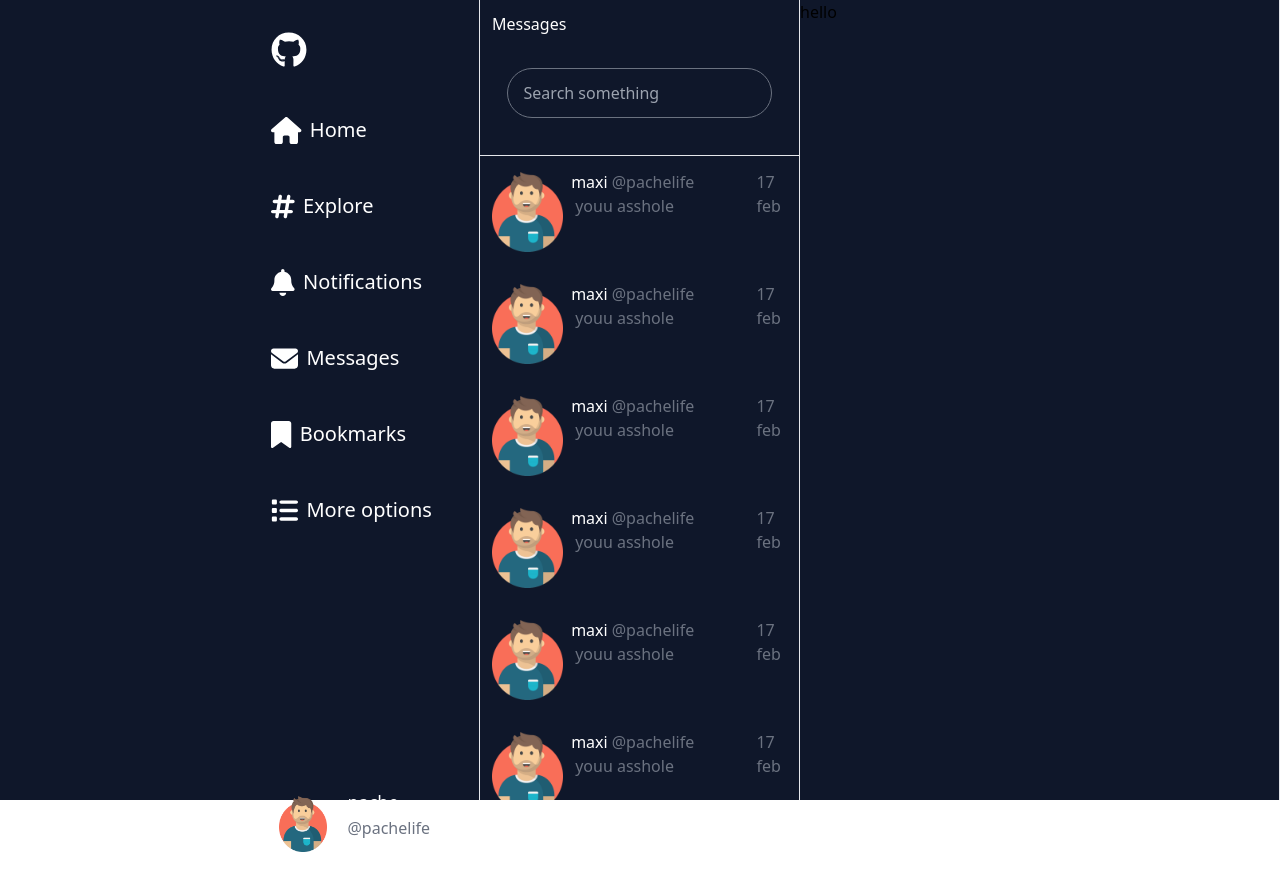
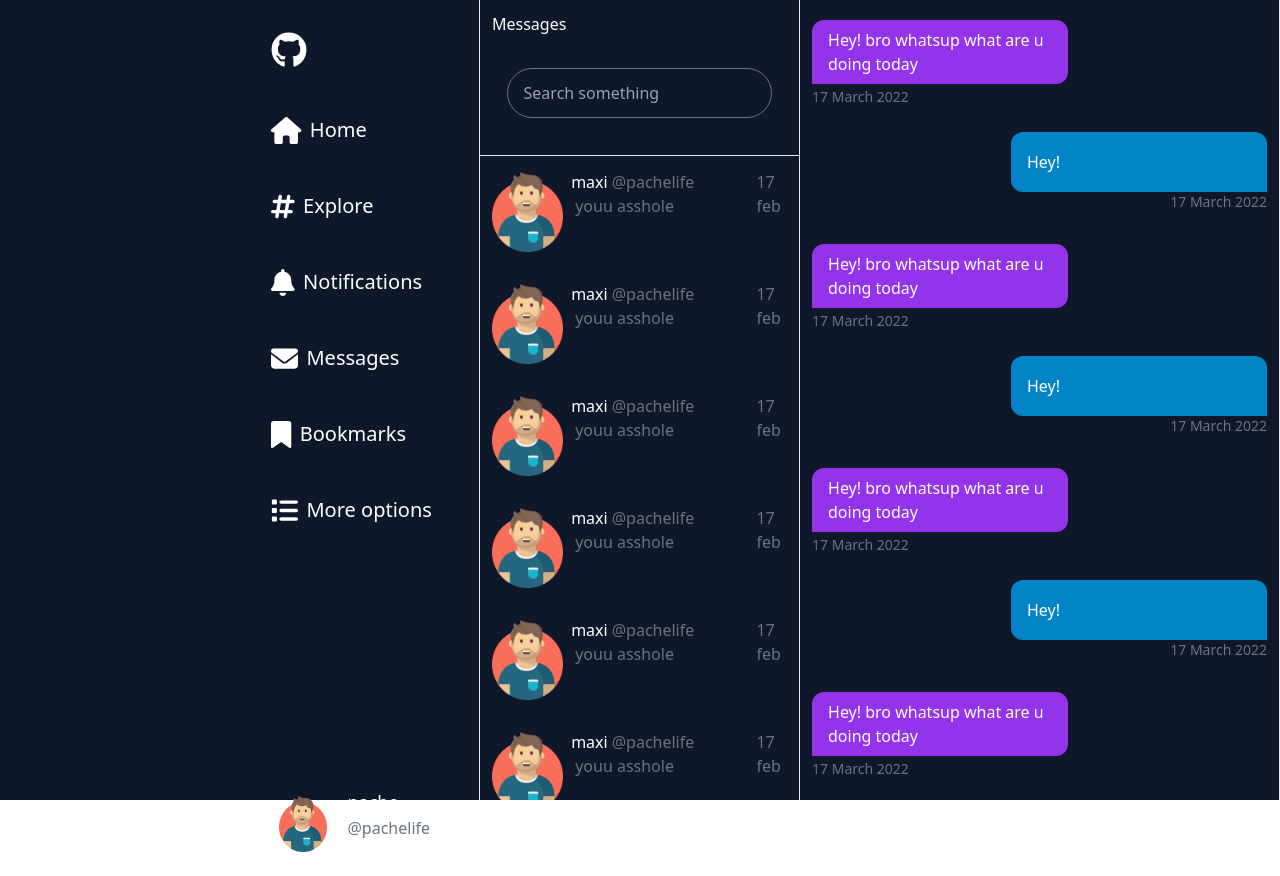
Before and after one commit to maxippacheco/social-network-app, a React app in the folder social-network-twitter/: page /chat in a window 1280 px wide. Built offline with nearby package versions, Linux system fonts and the light colour scheme; the HTML template or start-up script is replaced by a standard one.

Commit message:
messages page finished

```diff
--- /dev/null
+++ b/social-network-twitter/src/components/chat/IncomingMessage.tsx
@@ -0,0 +1,11 @@
+
+export const IncomingMessage = () => {
+	return (
+        <div className="h-28 w-full pl-3 pt-5 pb-3 ">
+          <div className="bg-purple-600 h-16 w-64 flex items-center rounded-xl rounded-bl-none">
+            <span className='ml-4 text-white'>Hey! bro whatsup what are u doing today</span>
+          </div>
+          <span className='text-gray-500 text-sm text-bold'>17 March 2022</span>
+        </div>
+	)
+}
--- /dev/null
+++ b/social-network-twitter/src/components/chat/OutgoingMessage.tsx
@@ -0,0 +1,13 @@
+import React from 'react'
+
+export const OutgoingMessage = () => {
+  	return (
+         <div className="h-28 w-full pr-3 pt-5 pb-3 flex items-end flex-col">
+            <div className="bg-sky-600 h-16 w-64 flex items-center rounded-xl rounded-br-none">
+              <span className='ml-4 text-white'>Hey!</span>
+            </div>
+            <span className='text-gray-500 text-sm text-bold'>17 March 2022</span>
+        </div>
+
+	)
+}
--- a/social-network-twitter/src/pages/ChatPage.tsx
+++ b/social-network-twitter/src/pages/ChatPage.tsx
@@ -1,3 +1,5 @@
+import { IncomingMessage } from '../components/chat/IncomingMessage'
+import { OutgoingMessage } from '../components/chat/OutgoingMessage'
 import { SideBarChatItem } from '../components/chat/SideBarChatItem'
 import { Navbar } from '../components/navbar/Navbar'
 
@@ -6,6 +8,7 @@ export const ChatPage = () => {
     <>
       <Navbar />
 
+      {/* TODO: CREATE WRAPPER */}
       {/* User List */}
       <section className='basis-1/3 border-r overflow-auto scrollbar-hide'>
         {/* search bar */}
@@ -29,18 +32,23 @@ export const ChatPage = () => {
         <SideBarChatItem />
         <SideBarChatItem />
         <SideBarChatItem />
-        <SideBarChatItem />
-        <SideBarChatItem />
-        <SideBarChatItem />
-        <SideBarChatItem />
-        <SideBarChatItem />
-        <SideBarChatItem />
 
       </section>
 
       {/* Chat */}
-      <section className='basis-1/2 border-r'>
-        hello
+      <section className='basis-1/2 border-r h-full w-full scrollbar-hide overflow-auto'>
+        <IncomingMessage />
+        <OutgoingMessage />
+        <IncomingMessage />
+        <OutgoingMessage />
+        <IncomingMessage />
+        <OutgoingMessage />
+        <IncomingMessage />
+        <OutgoingMessage />
+        <IncomingMessage />
+        <OutgoingMessage />
+        <IncomingMessage />
+        <OutgoingMessage />
       </section>
 
     </>
--- /dev/null
+++ b/social-network-twitter/src/pages/PostPage.tsx
@@ -0,0 +1,6 @@
+
+export const PostPage = () => {
+  return (
+	 <div>PostPage</div>
+  )
+}
--- a/social-network-twitter/src/pages/ProfilePage.tsx
+++ b/social-network-twitter/src/pages/ProfilePage.tsx
@@ -1,8 +1,8 @@
+import { useNavigate } from 'react-router-dom';
 import { faArrowLeft } from "@fortawesome/free-solid-svg-icons"
 import { NavIcon } from "../components/NavIcon/NavIcon"
 import banner from '../assets/banner.jpg';
 import userImage from '../assets/userImage.png';
-import { useNavigate } from 'react-router-dom';
 import { Navbar } from "../components/navbar/Navbar";
 import { Search } from "../components/search/Search";
 
@@ -13,6 +13,7 @@ export const ProfilePage = () => {
 
   return (
     <>
+      {/* TODO: CREATE WRAPPER */}
       <Navbar />
       <div className="flex flex-col w-full basis-1/2 border-r">
 
--- a/social-network-twitter/src/pages/RegisterPage.tsx
+++ b/social-network-twitter/src/pages/RegisterPage.tsx
@@ -23,7 +23,7 @@ export const RegisterPage = () => {
             // validationSchema={}
           >
             {
-              ({ handleSubmit, errors }) => (
+              ({ handleSubmit }) => (
                 <Form className={auth_wrapper.auth__form} onSubmit={ handleSubmit }>
                   <label className={auth_wrapper.auth__form_label}>Name:</label>
                   <Field
```
